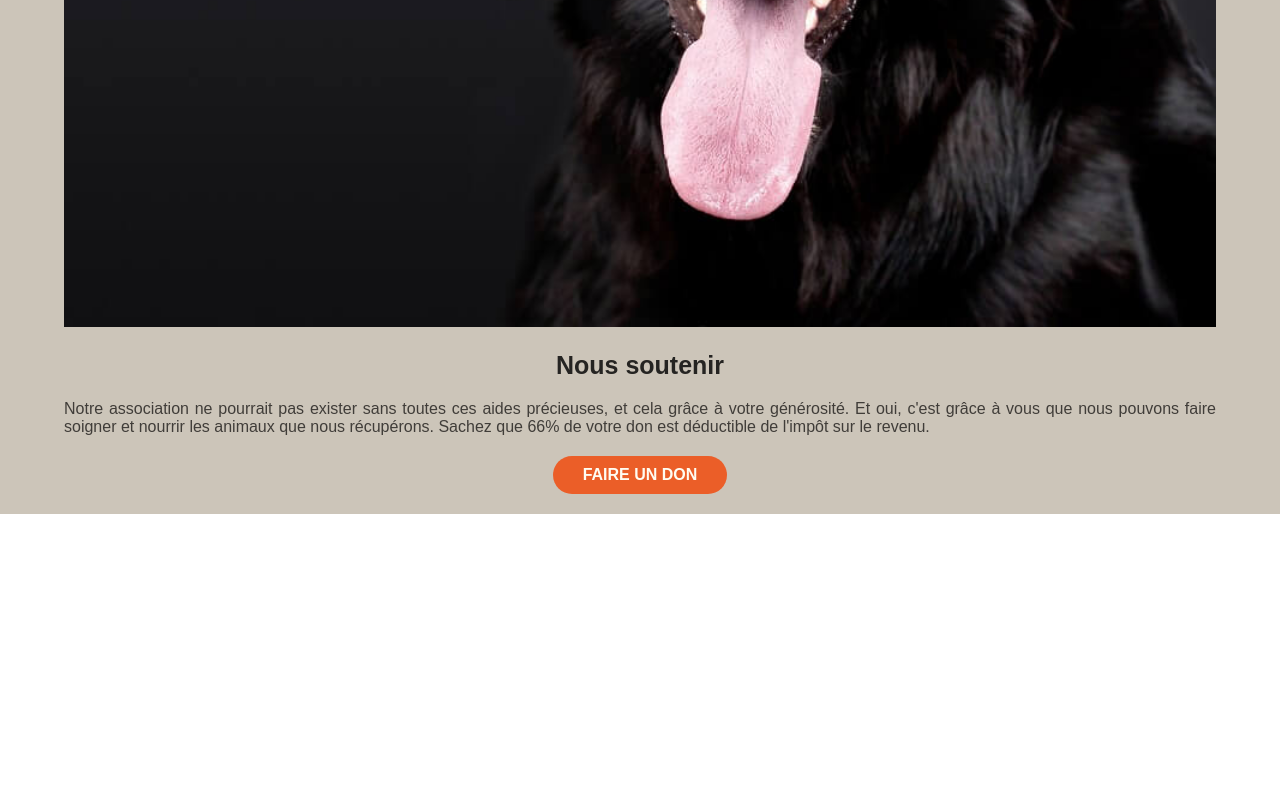
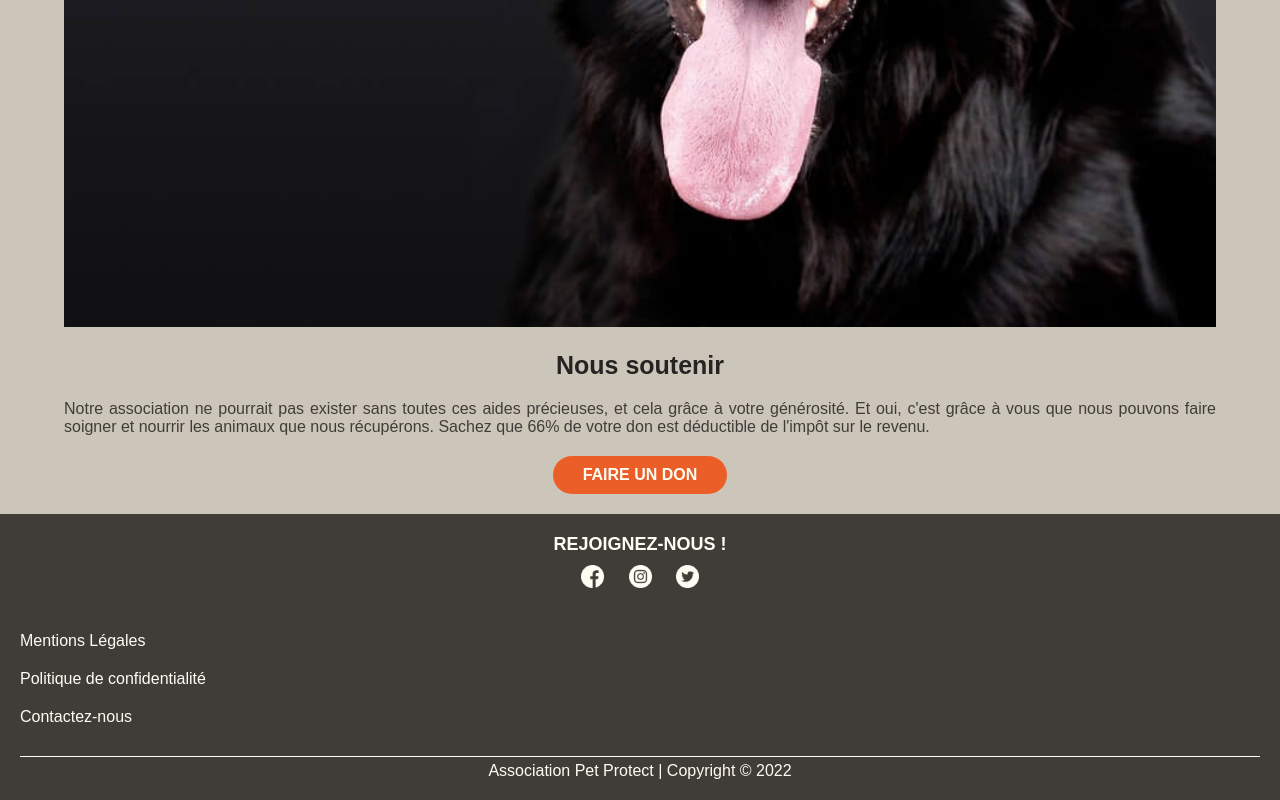
Before and after one commit to maeva-lnd/studi-evaluation-HTML-CSS, a plain HTML site: page index.html in a window 1280 px wide. Shown: the part 3339-4139 px from the top of the page. Before the commit the page ends 3853 px from the top, so only its background shows below. Drawn offline with Linux system fonts and the light colour scheme.

Commit message:
Création du footer

```diff
--- a/index.html
+++ b/index.html
@@ -115,6 +115,35 @@
         </div>
     </section>
 
+    <footer class="full bg-dark-grey txt-center">
+        <div class="container">
+            <div class="follow-us">
+                <h3>Rejoignez-nous !</h3>
+                <div class="socials-links">
+                    <a href="#">
+                        <img src="Images/facebook.png" alt="facebook icon">
+                    </a>
+                    <a href="#">
+                        <img src="Images/instagram.png" alt="instagram icon">
+                    </a>
+                    <a href="#">
+                        <img src="Images/twitter.png" alt="twitter icon">
+                    </a>
+                </div>
+            </div>
+            <div class="important-links txt-justify">
+                <ul>
+                    <li><a href="#">Mentions Légales</a></li>
+                    <li><a href="#">Politique de confidentialité</a></li>
+                    <li><a href="#">Contactez-nous</a></li>
+                </ul>
+            </div>
+            <div class="copyright">
+                <p>Association Pet Protect | Copyright © 2022</p>
+            </div>
+        </div>
+    </footer>
+
 <script src="script.js"></script>
 
 </body>
--- a/sass/style.scss
+++ b/sass/style.scss
@@ -188,3 +188,43 @@ header {
     width: 60px;
   }
 }
+
+/* FOOTER */
+
+footer {
+  padding: $padding;
+  color: $beige;
+
+  .follow-us {
+
+    h3 {
+      font-size: 18px;
+      color: $beige;
+      text-transform: uppercase;
+    }
+
+    img {
+      width: 23px;
+      margin:10px;
+    }
+  }
+
+  .important-links {
+    padding: $padding 0;
+
+    a {
+      color: $beige;
+      padding: 10px 0;
+      display: inline-block;
+    }
+  }
+
+  .copyright {
+    border-top : 1px solid $beige;
+    padding-top: 5px;
+
+    p {
+      color: $beige;
+    }
+  }
+}
```
Also changed, not shown: css/sass/style.css, 1 other file.
